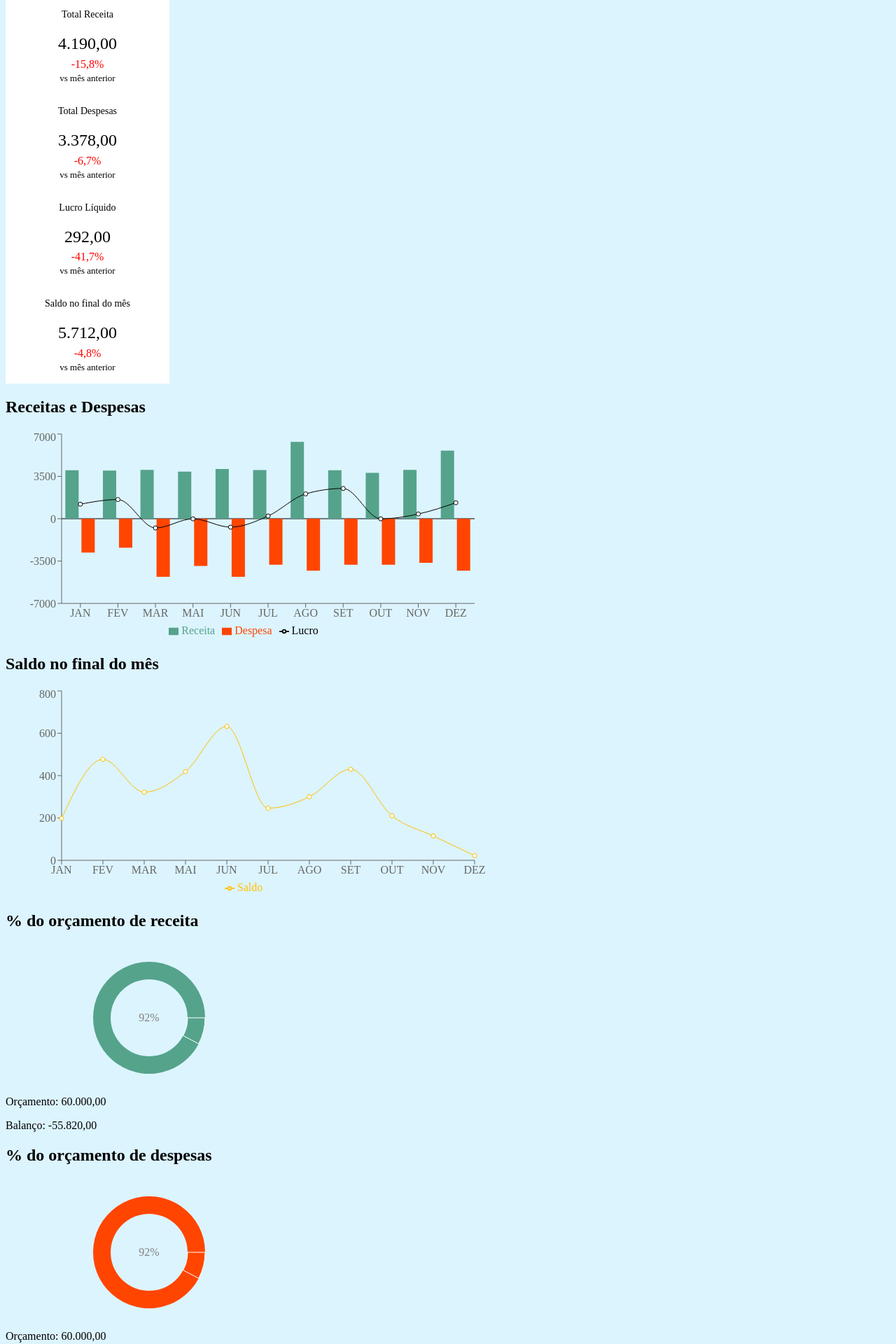
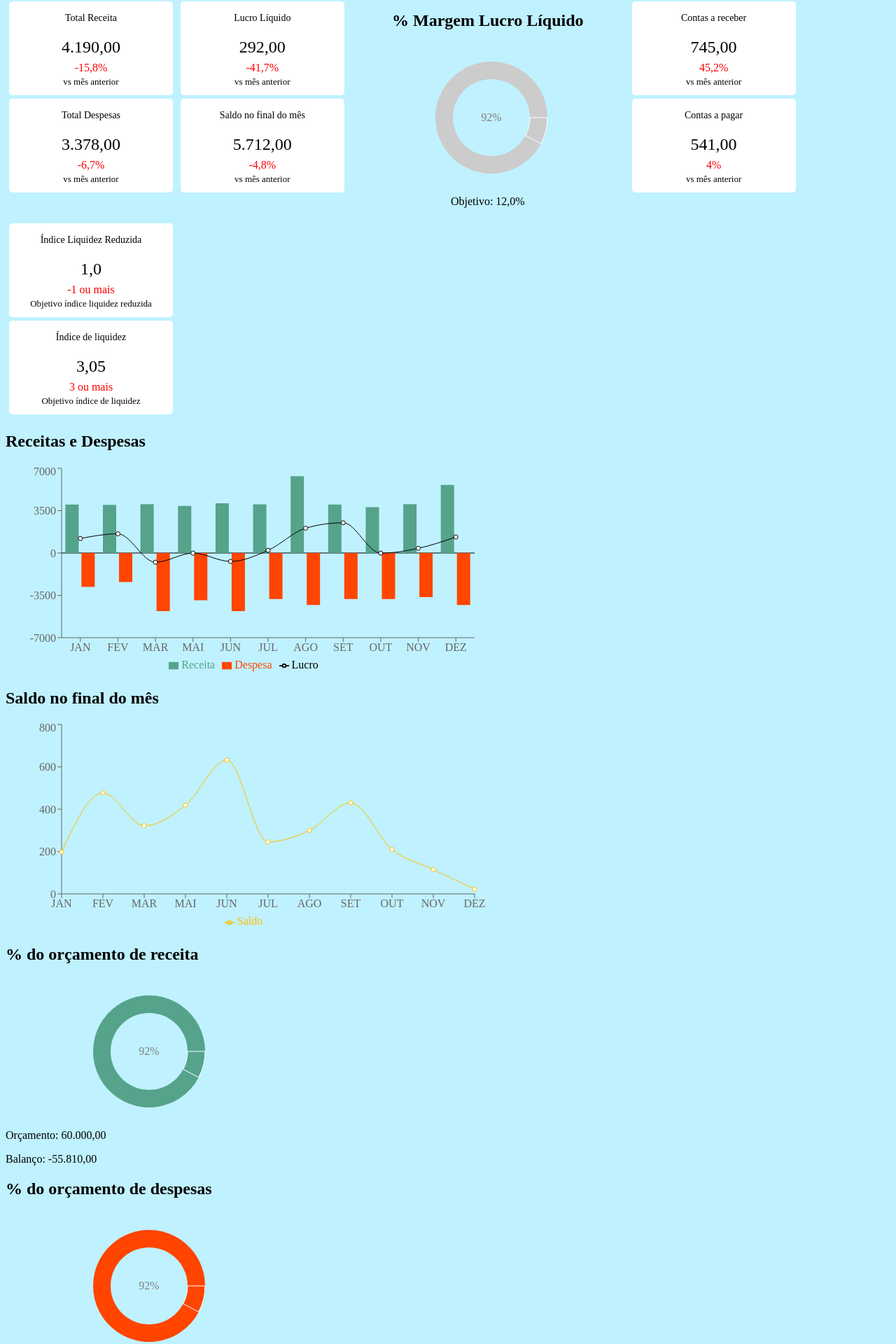
Before and after one commit to lugsdev/dashboard-financas, a React (Create React App) app: page / in a window 1280 px wide. Shown: the part 11-1931 px from the top of the page at 70% size. Built offline with nearby package versions, Linux system fonts and the light colour scheme.

Commit message:
lib de grid

```diff
--- a/package.json
+++ b/package.json
@@ -3,6 +3,9 @@
   "version": "0.1.0",
   "private": true,
   "dependencies": {
+    "@emotion/react": "^11.10.5",
+    "@emotion/styled": "^11.10.5",
+    "@mui/material": "^5.11.9",
     "@testing-library/jest-dom": "^5.16.5",
     "@testing-library/react": "^13.4.0",
     "@testing-library/user-event": "^13.5.0",
--- a/src/App.css
+++ b/src/App.css
@@ -1,3 +1,3 @@
 body{
-    background-color: rgb(220, 244, 254);
+    background-color: rgb(192, 241, 255);
 }
--- a/src/components/Dashboard.js
+++ b/src/components/Dashboard.js
@@ -3,20 +3,47 @@ import BarChartReceitas from "./ReceitasDespesas";
 import SaldoMes from "./SaldoMes";
 import InfoBlock from "./InfoBlock";
 import styles from "./Dashboard.module.css"
+import Grid from '@mui/material/Grid';
 
 function Dashboard(){
     return(
         <div className={styles.Dashboard}>
 
-            <InfoBlock tittle={"Total Receita"} valor={"4.190,00"} info={"-15,8%"} tip={"vs mês anterior"}/>
-            <InfoBlock tittle={"Total Despesas"} valor={"3.378,00"} info={"-6,7%"} tip={"vs mês anterior"}/>
-            <InfoBlock tittle={"Lucro Líquido"} valor={"292,00"} info={"-41,7%"} tip={"vs mês anterior"}/>
-            <InfoBlock tittle={"Saldo no final do mês"} valor={"5.712,00"} info={"-4,8%"} tip={"vs mês anterior"}/>
+            <div className={styles.DashSuperior}>
+
+             <Grid container spacing={0.1}>
+
+                <Grid item xs="auto">
+                   <InfoBlock tittle={"Total Receita"} valor={"4.190,00"} info={"-15,8%"} tip={"vs mês anterior"}/>
+                   <InfoBlock tittle={"Total Despesas"} valor={"3.378,00"} info={"-6,7%"} tip={"vs mês anterior"}/>
+
+                </Grid>
+
+                <Grid item xs="auto">
+                    <InfoBlock tittle={"Lucro Líquido"} valor={"292,00"} info={"-41,7%"} tip={"vs mês anterior"}/>
+                    <InfoBlock tittle={"Saldo no final do mês"} valor={"5.712,00"} info={"-4,8%"} tip={"vs mês anterior"}/>
+                </Grid>
+
+                <div className={styles.SupMeio}>
+                    <OrcamentoReceita tittle={"% Margem Lucro Líquido"} cor={"#CCCCCC"} descricao1={"Objetivo: 12,0%"}/>
+                </div>
+
+               <Grid item xs="auto">
+                    <InfoBlock tittle={"Contas a receber"} valor={"745,00"} info={"45,2%"} tip={"vs mês anterior"}/>
+                    <InfoBlock tittle={"Contas a pagar"} valor={"541,00"} info={"4%"} tip={"vs mês anterior"}/>
+               </Grid>
+
+               <Grid item xs="auto">
+                <InfoBlock tittle={"Índice Liquidez Reduzida"} valor={"1,0"} info={"-1 ou mais"} tip={"Objetivo índice liquidez reduzida"}/>
+                <InfoBlock tittle={"Índice de liquidez"} valor={"3,05"} info={"3 ou mais"} tip={"Objetivo índice de liquidez"}/>
+               </Grid>
+            </Grid>
+            </div>
 
             <BarChartReceitas tittle={"Receitas e Despesas"}/>
             <SaldoMes tittle={"Saldo no final do mês"}/>
-            <OrcamentoReceita tittle={"% do orçamento de receita"} cor={"#55A38B"}/>
-            <OrcamentoReceita tittle={"% do orçamento de despesas"} cor={"#FF4500"}/>
+            <OrcamentoReceita tittle={"% do orçamento de receita"} cor={"#55A38B"} descricao1={"Orçamento: 60.000,00"} descricao2={"Balanço: -55.810,00"}/>
+            <OrcamentoReceita tittle={"% do orçamento de despesas"} cor={"#FF4500"} descricao1={"Orçamento: 42.000,00"} descricao2={"Balanço: -38.622,00"}/>
 
         </div>
     )
--- a/src/components/Dashboard.module.css
+++ b/src/components/Dashboard.module.css
@@ -1,5 +1,25 @@
-.DashSuperior{
+/* .DashSuperior{
     display: grid;
-    grid-template-columns: 1fr 1fr 1fr 1fr 1fr;
+    grid-template-columns: 240px 240px 200px 240px 240px;
+    grid-template-rows: 150px 150px;
 
 }
+
+.SupEsquerdo{
+    display: flex;
+    grid-column: 1/3;
+
+}
+
+.SupMeio{
+    grid-column: 3/4;
+}  */
+
+.SupMeio{
+    text-align: center;
+    font-size: 16px;
+}
+
+.SupMeio descricao1{
+    font-size: 12px;
+}
--- a/src/components/InfoBlock.module.css
+++ b/src/components/InfoBlock.module.css
@@ -1,9 +1,12 @@
 
 .bloco{
     width: 230px;
+    height: 130px;
     padding: 2px;
-    background-color: rgb(255, 255, 255);
+    background-color: white;
     text-align: center;
+    border-radius: 5px;
+    margin: 5px;
 }
 
 .titulo{
--- a/src/components/OrcamentoReceita.js
+++ b/src/components/OrcamentoReceita.js
@@ -49,7 +49,7 @@ const renderActiveShape = (props) => {
   );
 };
 
-export default function OrcamentoReceita({tittle, cor}) {
+export default function OrcamentoReceita({tittle, cor, descricao1, descricao2}) {
   const [activeIndex, setActiveIndex] = useState(0);
   const onPieEnter = useCallback(
     (_, index) => {
@@ -77,8 +77,8 @@ export default function OrcamentoReceita({tittle, cor}) {
 
     </PieChart>
         <div>
-            <p>Orçamento: 60.000,00</p>
-            <p>Balanço: -55.820,00</p>
+            <p>{descricao1}</p>
+            <p>{descricao2}</p>
         </div>
     </div>
   );
```
Also changed, not shown: 1 other file (tests, documents, lock files or other folders).
